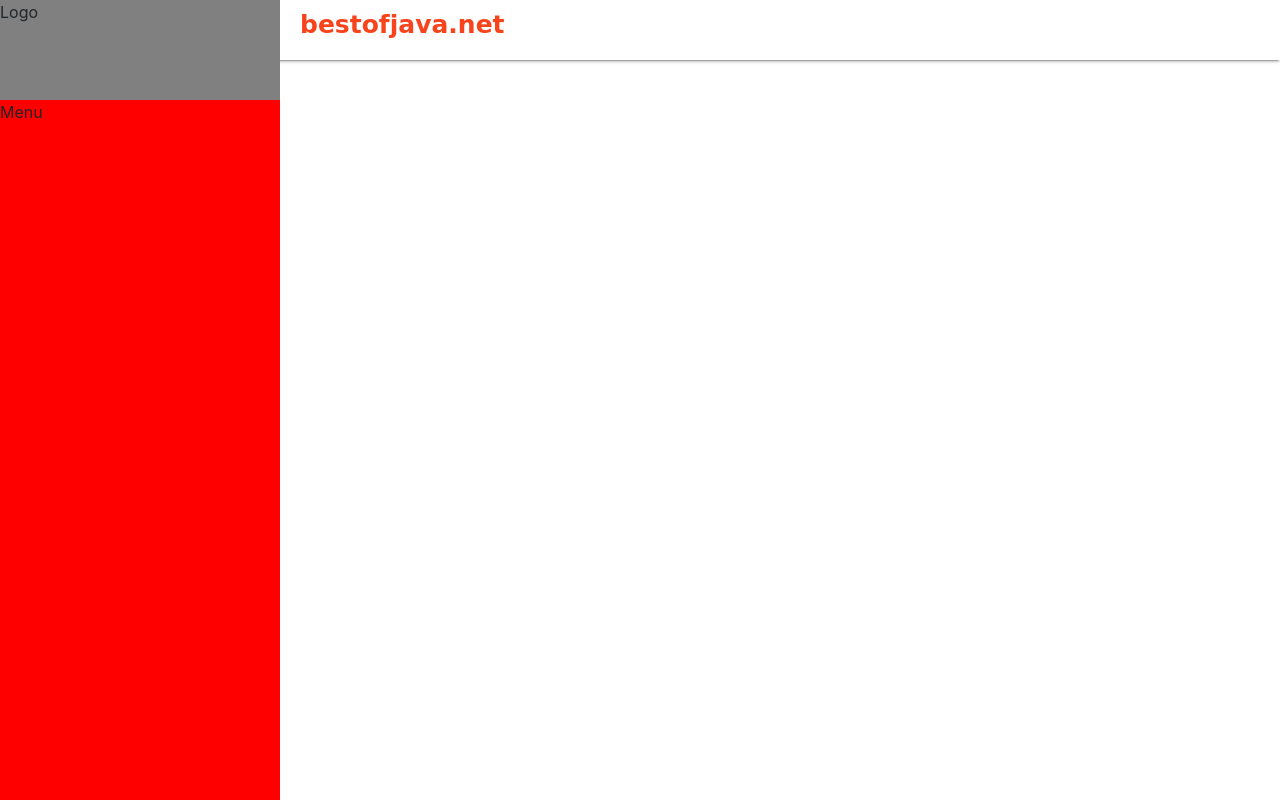
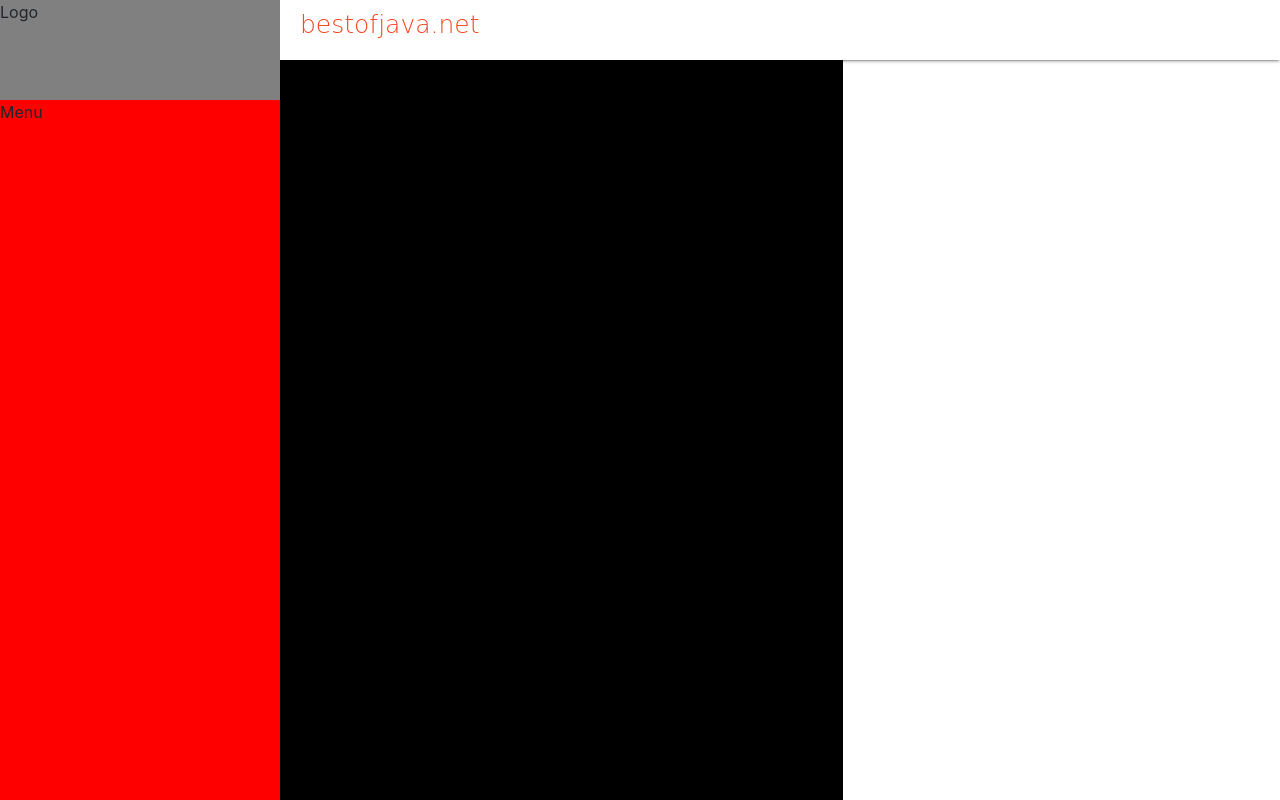
Before and after one commit to zl86790/bestofjava, a React (Create React App) app: page / in a window 1280 px wide. Shown: the top 800 px of the page. Built offline with nearby package versions, Linux system fonts and the light colour scheme.

Commit message:
added body

```diff
--- a/src/App.css
+++ b/src/App.css
@@ -36,8 +36,6 @@
 .col-center-block {
   float: none;
   display: block;
-  margin-left: auto;
-  margin-right: auto;
 }
 
 .menu {
--- a/src/App.js
+++ b/src/App.js
@@ -4,6 +4,7 @@ import "./App.css";
 import "bootstrap/dist/css/bootstrap.css";
 import HeaderContainer from "./containers/header/HeaderContainer";
 import MenuContainer from "./containers/menu/MenuContainer";
+import BodyContainer from "./containers/body/bodyContainer";
 
 class App extends Component {
   render() {
@@ -12,10 +13,15 @@ class App extends Component {
         <div className="menu">
           <MenuContainer />
         </div>
-        <div className="col-center-block col-md-8">
-          <header className="App-header ">
-            <HeaderContainer />
-          </header>
+        <header className="App-header ">
+          <HeaderContainer />
+        </header>
+        <div className="row">
+          <div className="col-center-block col-md-8 col-md-offset-8">
+            <div>
+              <BodyContainer />
+            </div>
+          </div>
         </div>
       </div>
     );
--- /dev/null
+++ b/src/components/body/BodyComponent.js
@@ -0,0 +1,7 @@
+import React from "react";
+import "./css/bodyCss.css";
+
+const BodyComponent = props => {
+  return <div className="bojBody" />;
+};
+export default BodyComponent;
--- /dev/null
+++ b/src/components/body/css/bodyCss.css
@@ -0,0 +1,4 @@
+.bojBody {
+  height: 1000px;
+  background-color: black;
+}
--- a/src/components/header/css/headerCss.css
+++ b/src/components/header/css/headerCss.css
@@ -12,7 +12,7 @@
 
 .headerTitle {
   color: rgb(247, 68, 29);
-  font: 700 25px "Comic Sans MS";
+  font: 100 25px "Comic Sans MS";
   margin: 10px auto;
   margin-left: 30px;
 }
--- /dev/null
+++ b/src/containers/body/bodyContainer.js
@@ -0,0 +1,15 @@
+import React from "react";
+
+import BodyComponent from "../../components/body/BodyComponent";
+
+class HeaderContainer extends React.Component {
+  constructor(props) {
+    super(props);
+  }
+
+  render() {
+    return <BodyComponent />;
+  }
+}
+
+export default HeaderContainer;
```
